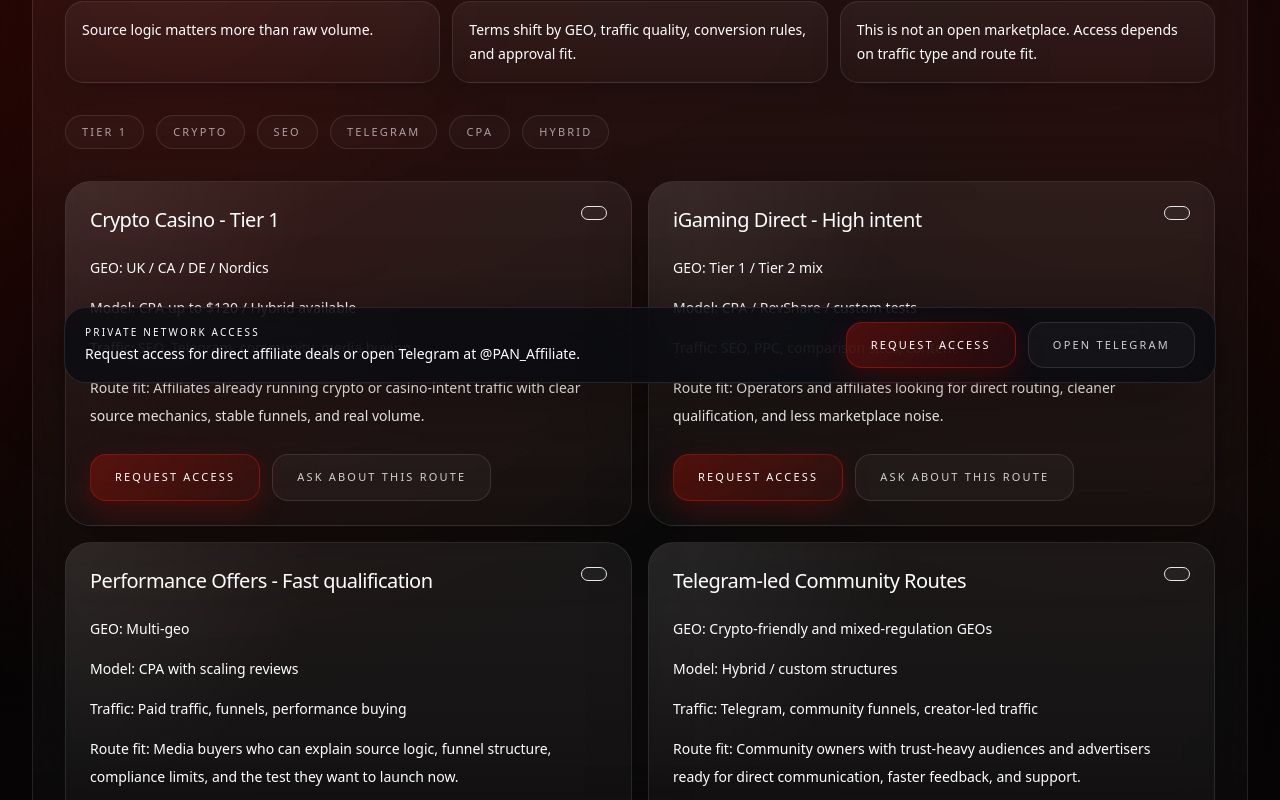
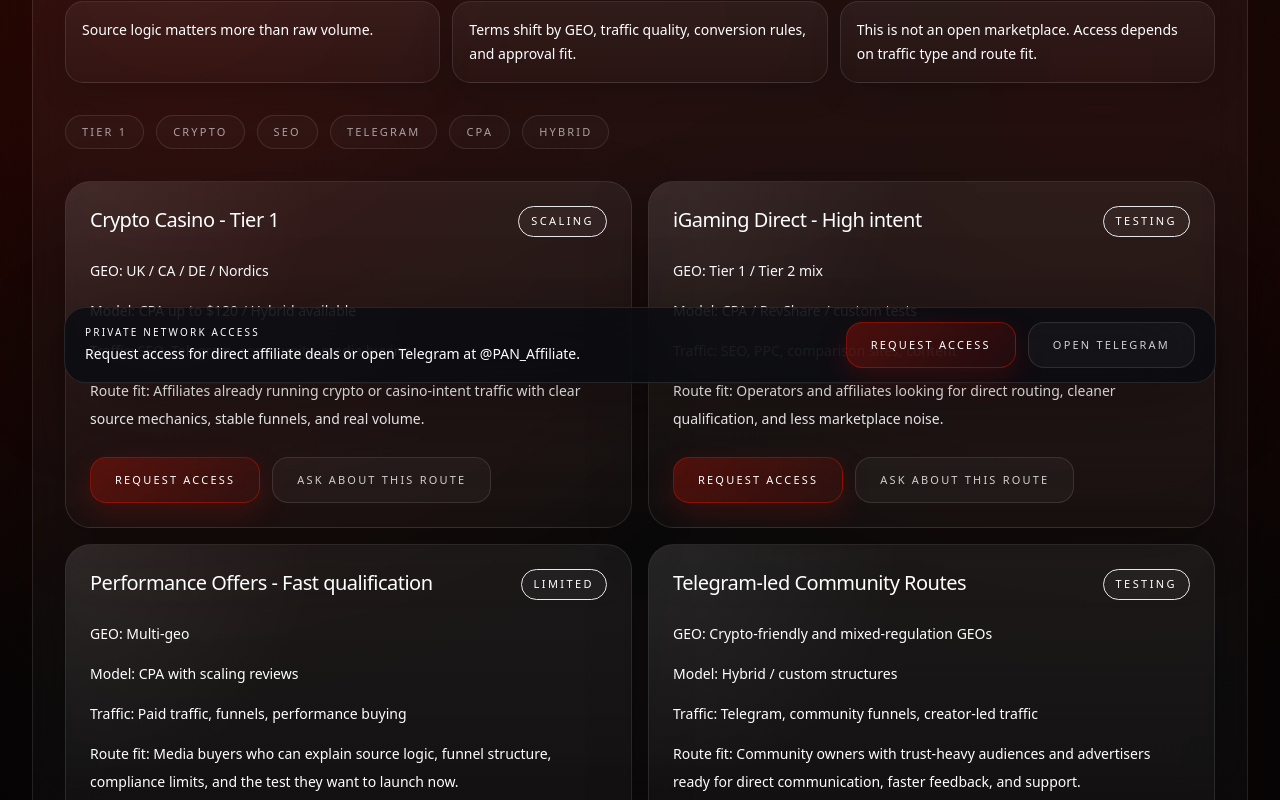
Before and after one commit to Gatsby01k/vladdos-pan, a Next.js app: page /offers in a window 1280 px wide. Shown: the part 397-1197 px from the top of the page. Built offline with nearby package versions, Linux system fonts and the light colour scheme; no server answers.

Commit message:
Update networkContent.ts

```diff
--- a/src/data/networkContent.ts
+++ b/src/data/networkContent.ts
@@ -28,6 +28,7 @@ export const offerCards = [
     model: 'CPA up to $120 / Hybrid available',
     traffic: 'SEO, Telegram, community, media buying',
     fit: 'Affiliates already running crypto or casino-intent traffic with clear source mechanics, stable funnels, and real volume.',
+    status: 'Scaling',
   },
   {
     title: 'iGaming Direct - High intent',
@@ -35,6 +36,7 @@ export const offerCards = [
     model: 'CPA / RevShare / custom tests',
     traffic: 'SEO, PPC, comparison sites, content',
     fit: 'Operators and affiliates looking for direct routing, cleaner qualification, and less marketplace noise.',
+    status: 'Testing',
   },
   {
     title: 'Performance Offers - Fast qualification',
@@ -42,6 +44,7 @@ export const offerCards = [
     model: 'CPA with scaling reviews',
     traffic: 'Paid traffic, funnels, performance buying',
     fit: 'Media buyers who can explain source logic, funnel structure, compliance limits, and the test they want to launch now.',
+    status: 'Limited',
   },
   {
     title: 'Telegram-led Community Routes',
@@ -49,6 +52,7 @@ export const offerCards = [
     model: 'Hybrid / custom structures',
     traffic: 'Telegram, community funnels, creator-led traffic',
     fit: 'Community owners with trust-heavy audiences and advertisers ready for direct communication, faster feedback, and support.',
+    status: 'Testing',
   },
 ];
 
```
